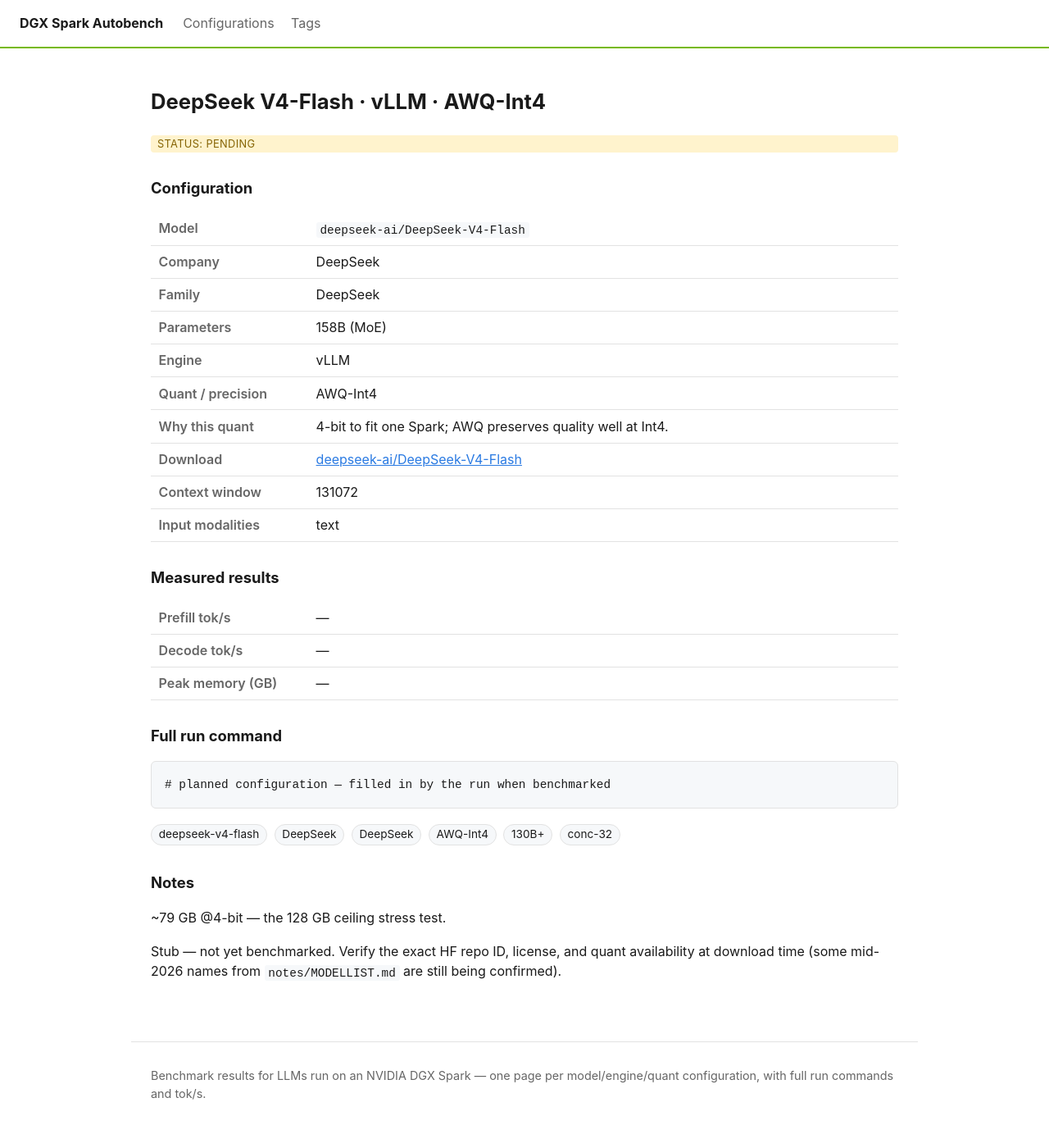
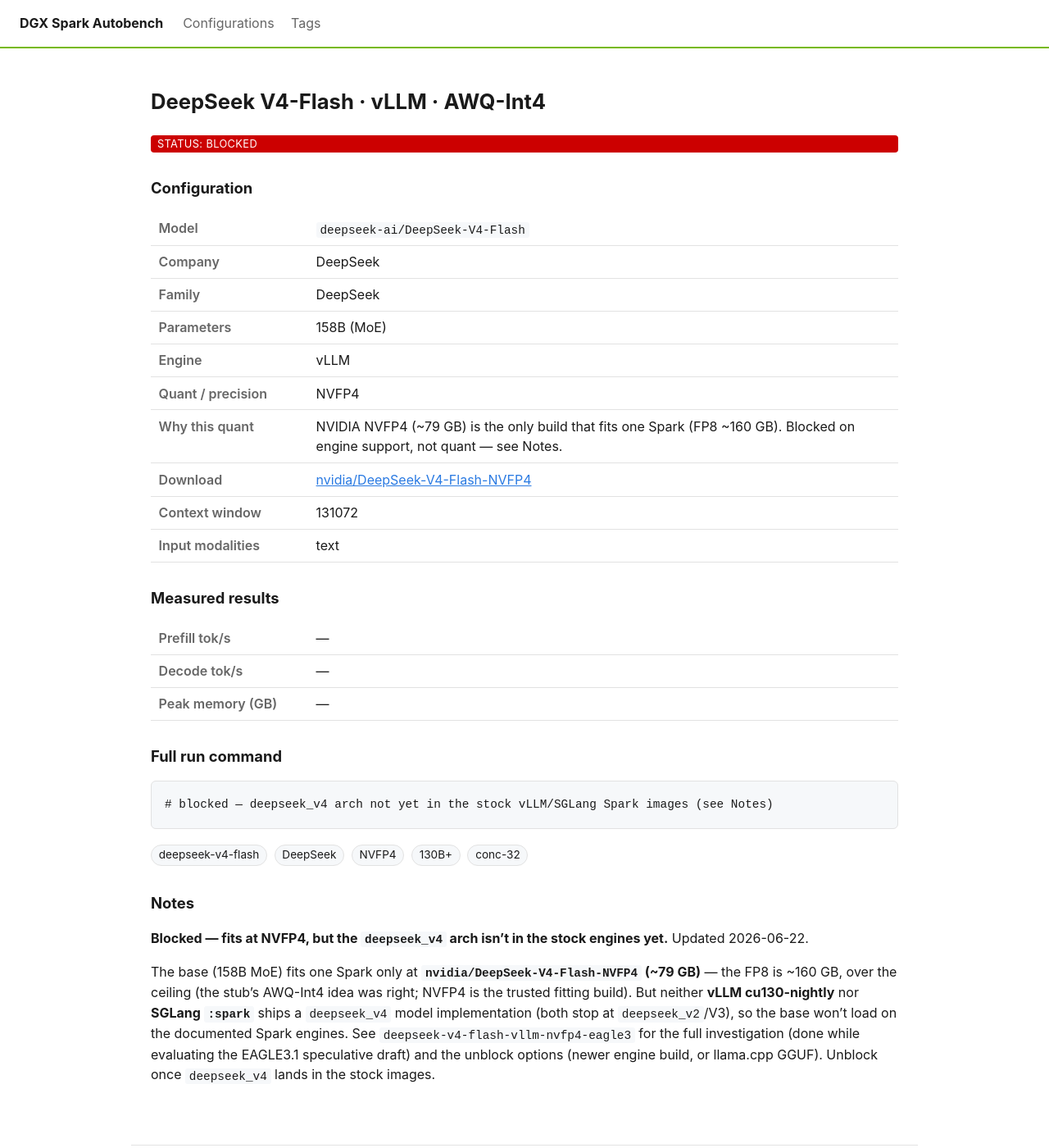
Before and after one commit to yjsoon/autobench, a Jekyll site: the page built from _configs/deepseek-v4-flash-vllm-awq.md, in a window 1280 px wide and 1400 px high. Shown: the whole window at 82% size. Built offline with Jekyll 4.4.1, drawn with Linux system fonts in a browser that asks for light colours.

Commit message:
DeepSeek-V4-Flash + EAGLE3.1: blocked — deepseek_v4 arch not in stock vLLM/SGLang
Investigated ManiacLabs/DeepSeek-V4-Flash-EAGLE3.1 per request. Pieces fit:
nvidia NVFP4 base ~79GB fits the Spark, EAGLE3.1 draft hidden (4096) matches
base. But neither vLLM cu130-nightly nor SGLang:spark ships a deepseek_v4 model
(both stop at v2/v3) -> base won't load -> can't run on stock images. Documented
unblock paths (newer engine build / llama.cpp GGUF+MTP). Base config also moved
to NVFP4 + blocked.

Co-Authored-By: Claude Opus 4.8 (1M context) <noreply@anthropic.com>
Claude-Session: https://claude.ai/code/session_01JczsieM71svofn8CxRyY2s

```diff
--- a/_configs/deepseek-v4-flash-vllm-awq.md
+++ b/_configs/deepseek-v4-flash-vllm-awq.md
@@ -5,16 +5,16 @@ company: DeepSeek
 family: DeepSeek
 params: 158B (MoE)
 engine: vLLM
-quant: AWQ-Int4
-quant_rationale: 4-bit to fit one Spark; AWQ preserves quality well at Int4.
-source_repo: deepseek-ai/DeepSeek-V4-Flash
-download_url: https://huggingface.co/deepseek-ai/DeepSeek-V4-Flash
+quant: NVFP4
+quant_rationale: NVIDIA NVFP4 (~79 GB) is the only build that fits one Spark (FP8 ~160 GB). Blocked on engine support, not quant — see Notes.
+source_repo: nvidia/DeepSeek-V4-Flash-NVFP4
+download_url: https://huggingface.co/nvidia/DeepSeek-V4-Flash-NVFP4
 context: 131072
 modalities: [text]
 mm_served: true
 concurrency: 32
-tags: [deepseek-v4-flash, DeepSeek, DeepSeek, AWQ-Int4, 130B+, conc-32]
-status: pending
+tags: [deepseek-v4-flash, DeepSeek, NVFP4, 130B+, conc-32]
+status: blocked
 prefill_toks:
 decode_toks:
 mem_gb:
@@ -22,10 +22,16 @@ mem_source:
 measured_on:
 completed_at:
 run_command: |
-  # planned configuration — filled in by the run when benchmarked
+  # blocked — deepseek_v4 arch not yet in the stock vLLM/SGLang Spark images (see Notes)
 ---
 
-~79 GB @4-bit — the 128 GB ceiling stress test.
+**Blocked — fits at NVFP4, but the `deepseek_v4` arch isn't in the stock engines yet.** Updated
+2026-06-22.
 
-Stub — not yet benchmarked. Verify the exact HF repo ID, license, and quant availability at
-download time (some mid-2026 names from `notes/MODELLIST.md` are still being confirmed).
+The base (158B MoE) fits one Spark only at **`nvidia/DeepSeek-V4-Flash-NVFP4` (~79 GB)** — the FP8 is
+~160 GB, over the ceiling (the stub's AWQ-Int4 idea was right; NVFP4 is the trusted fitting build). But
+neither **vLLM cu130-nightly** nor **SGLang `:spark`** ships a `deepseek_v4` model implementation (both
+stop at `deepseek_v2`/V3), so the base won't load on the documented Spark engines. See
+`deepseek-v4-flash-vllm-nvfp4-eagle3` for the full investigation (done while evaluating the EAGLE3.1
+speculative draft) and the unblock options (newer engine build, or llama.cpp GGUF). Unblock once
+`deepseek_v4` lands in the stock images.
```
Also changed, not shown: _configs/deepseek-v4-flash-vllm-nvfp4-eagle3.md (added, +64 -0 lines).
